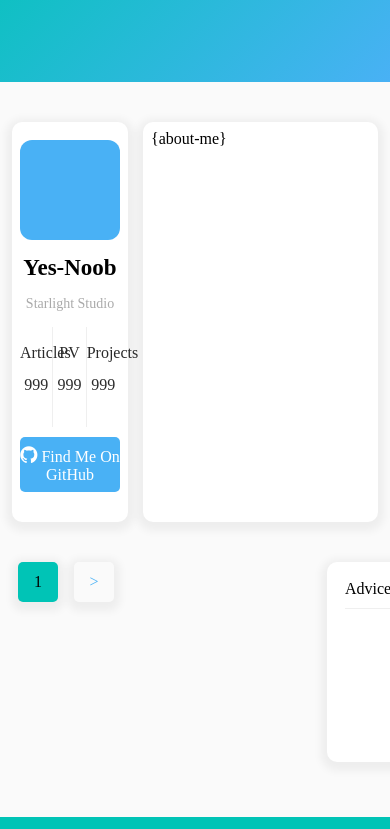
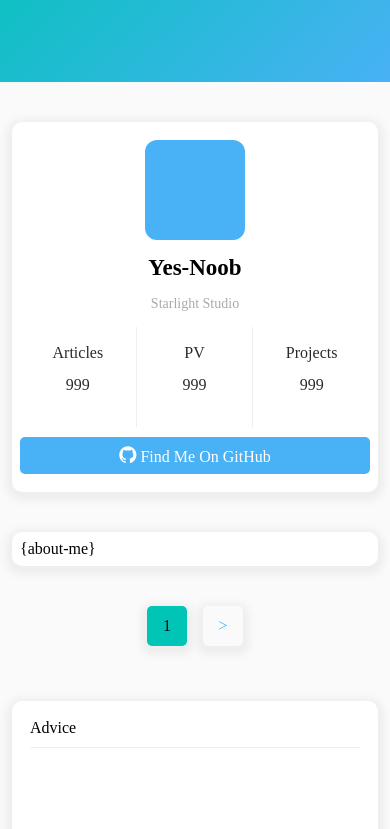
Before and after one commit to Yes-Noob/Yes-Noob.github.io, a plain HTML site: page index.html in a window 390 px wide. Shown: the part 720-1549 px from the top of the page. Drawn offline with nearby package versions, Linux system fonts and the light colour scheme.

Commit message:
change content for mobile phone.

```diff
--- a/index.css
+++ b/index.css
@@ -27,20 +27,29 @@
 }
 
 /* #endregion */
+/* #endregion */
 
 /* #region @note introduction部分 */
 .introduction {
     display: grid;
     grid-template:
-        "left right" 400px
-        ". right" auto
+        "left right" auto
         / 3fr 9fr;
     gap: 0 15px;
-    margin-bottom: var(--classic-margin);
 }
 
-.self-info {
+@media screen and (max-width: 992px) {
+    .introduction {
+        grid-template:
+            "left" auto
+            "right" auto
+            / 100%;
+    }
+}
+
+.self-info-container {
     grid-area: left;
+    margin-bottom: var(--classic-margin);
 }
 
 .profile {
@@ -96,6 +105,7 @@
 
 .find-me {
     width: 100%;
+    margin-bottom: 10px;
 }
 
 .find-me a {
@@ -105,7 +115,6 @@
     text-align: center;
     color: var(--classic-white);
     background-color: var(--classic-blue);
-    float: left;
     border-radius: var(--inpage-border-radius);
 }
 
@@ -113,13 +122,14 @@
     grid-area: right;
     max-height: 600px;
     overflow: hidden;
+    margin-bottom: var(--classic-margin);
 }
 
-/* #endregion */
 /* #endregion */
 
 /* #region @note nav部分 */
 nav {
+    --center-margin-top: 15px;
     width: 100%;
     height: 60px;
     position: fixed;
@@ -131,7 +141,7 @@ nav {
 }
 
 .site-info-on-nav {
-    margin-top: 16px;
+    margin-top: var(--center-margin-top);
     float: left;
     font-weight: 800;
     font-size: 21px;
@@ -144,7 +154,7 @@ nav {
 
 .nav-content>div {
     float: left;
-    margin: 16px 0 0 2.5em;
+    margin: var(--center-margin-top) 0 0 2.5em;
 }
 
 .nav-content a {
@@ -158,14 +168,22 @@ main {
     display: grid;
     grid-template:
         "a b" auto
-        "c c" auto
         / 9fr 3fr;
     gap: 15px;
-    margin-bottom: var(--classic-margin);
+}
+
+@media screen and (max-width: 992px) {
+    main {
+        grid-template:
+            "a" auto
+            "b" auto
+            / 100%;
+    }
 }
 
 .articles-list {
     grid-area: a;
+    margin-bottom: var(--classic-margin);
 }
 
 .article {
@@ -233,8 +251,7 @@ main {
 }
 
 .pagination {
-    width: 300px;
-    margin: 0 auto;
+    text-align: center;
 }
 
 .pagination>span,
@@ -255,6 +272,7 @@ main {
 
 aside {
     grid-area: b;
+    margin-bottom: var(--classic-margin);
 }
 
 aside>div.card {
--- a/index.html
+++ b/index.html
@@ -21,7 +21,8 @@
             <div class="description-about-title">满天繁星不负缘</div>
         </div>
         <div class="introduction container">
-            <div class="self-info card">
+            <div class="self-info-container">
+                <div class="card">
                     <div class="profile"></div>
                     <div class="name">Yes-Noob</div>
                     <div class="org">Starlight Studio</div>
@@ -43,6 +44,7 @@
                         <a class="github" href="https://github.com/Yes-Noob">
                             <i class="fa fa-github"></i> Find Me On GitHub
                         </a>
+                    </div>
                 </div>
             </div>
             <div class="about-me card">{about-me}</div>
```
Lines whose indentation alone changed are shown as unchanged.
